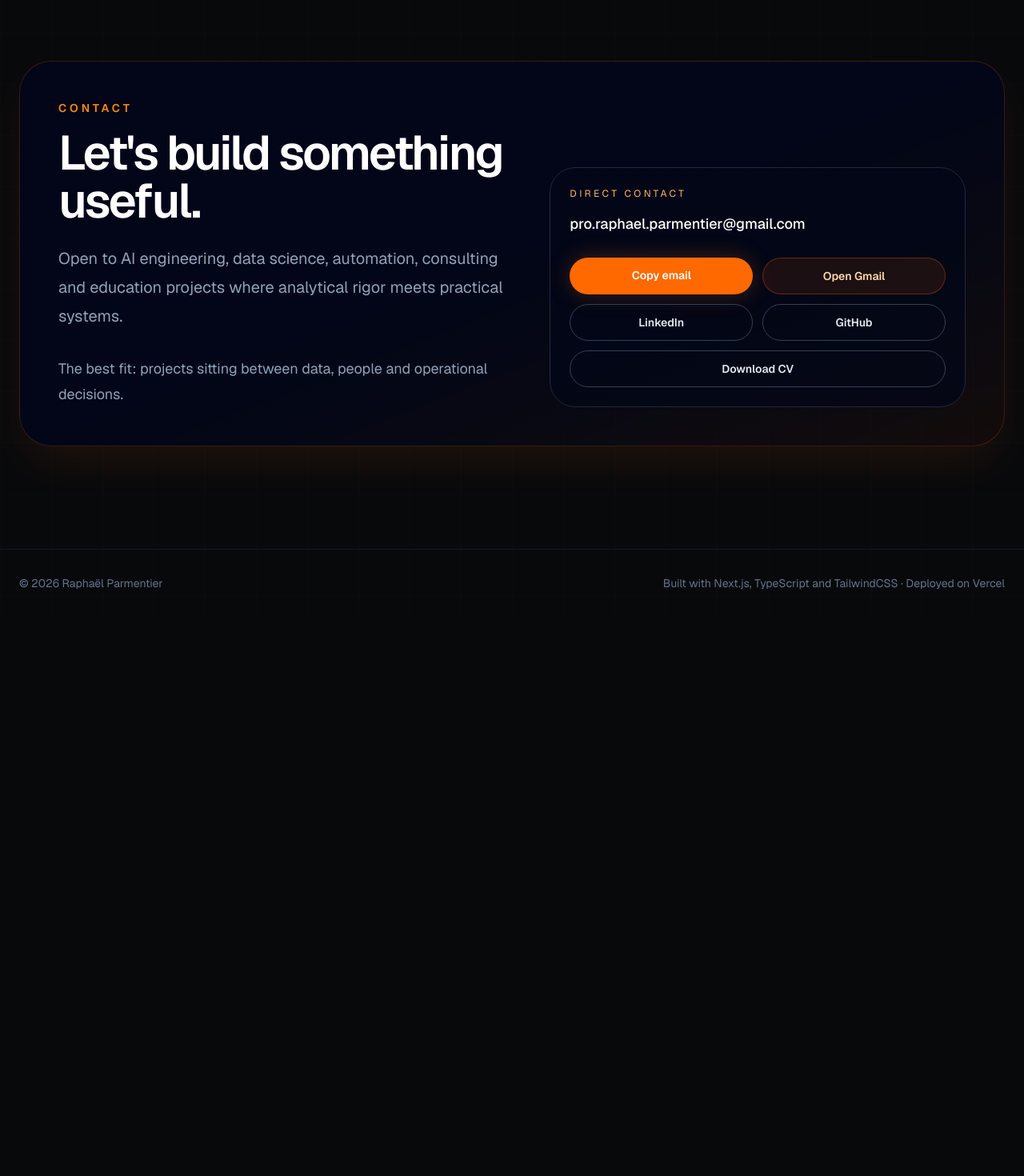
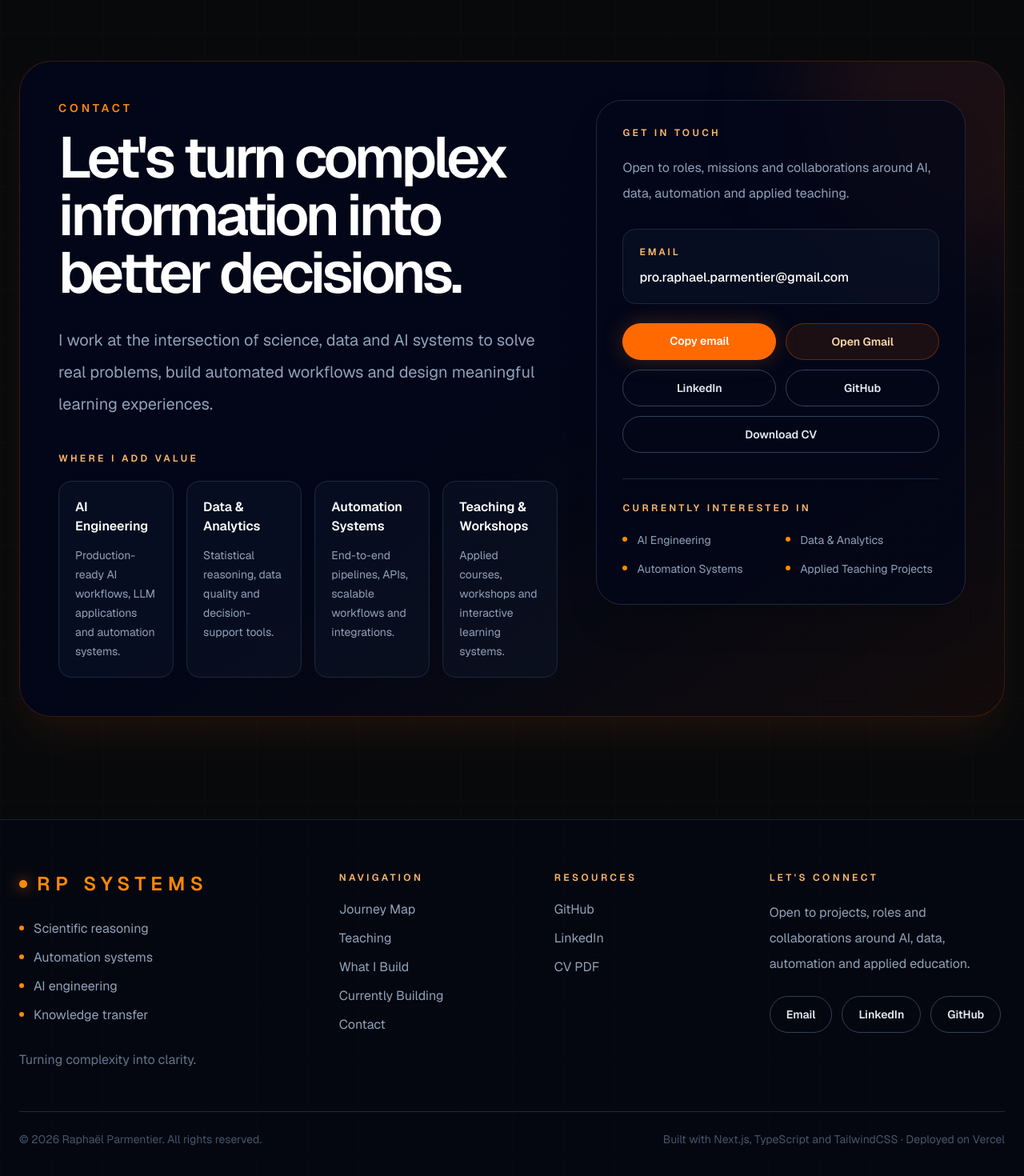
Before and after one commit to RaphaelParmentier/raphael-portfolio, a Next.js app: page / in a window 1280 px wide. Shown: the part 6935-8405 px from the top of the page at 80% size. Before the commit the page ends 7706 px from the top, so only its background shows below. Built offline with nearby package versions, Linux system fonts and the light colour scheme.

Commit message:
foster / contact  fix

```diff
--- a/components/sections/Contact.tsx
+++ b/components/sections/Contact.tsx
@@ -1,10 +1,35 @@
 "use client";
 
 import { useState } from "react";
-import SectionHeader from "@/components/ui/SectionHeader";
 
 const email = "pro.raphael.parmentier@gmail.com";
 const gmailComposeUrl = `https://mail.google.com/mail/?view=cm&fs=1&to=${email}`;
+
+const valueAreas = [
+  {
+    title: "AI Engineering",
+    text: "Production-ready AI workflows, LLM applications and automation systems.",
+  },
+  {
+    title: "Data & Analytics",
+    text: "Statistical reasoning, data quality and decision-support tools.",
+  },
+  {
+    title: "Automation Systems",
+    text: "End-to-end pipelines, APIs, scalable workflows and integrations.",
+  },
+  {
+    title: "Teaching & Workshops",
+    text: "Applied courses, workshops and interactive learning systems.",
+  },
+];
+
+const interests = [
+  "AI Engineering",
+  "Data & Analytics",
+  "Automation Systems",
+  "Applied Teaching Projects",
+];
 
 export default function Contact() {
   const [copied, setCopied] = useState(false);
@@ -16,32 +41,74 @@ export default function Contact() {
   };
 
   return (
-    <section id="contact" className="relative z-10 px-5 py-20 sm:px-6 lg:py-32">
-      <div className="mx-auto max-w-[96rem] overflow-hidden rounded-[2.5rem] border border-orange-500/20 bg-gradient-to-br from-slate-950 via-slate-950 to-orange-950/20 p-6 shadow-2xl shadow-orange-500/10 sm:p-8 lg:p-12 2xl:p-16">
-        <div className="grid gap-10 lg:grid-cols-[1.05fr_0.95fr] lg:items-end">
+    <section
+      id="contact"
+      className="relative z-10 mx-auto max-w-[112rem] px-5 py-24 sm:px-6 lg:py-32 2xl:px-10 2xl:py-40"
+    >
+      <div className="relative overflow-hidden rounded-[2.5rem] border border-orange-500/20 bg-gradient-to-br from-slate-950 via-slate-950 to-orange-950/20 p-6 shadow-2xl shadow-orange-500/10 sm:p-8 lg:p-12 2xl:p-16">
+        <div className="absolute right-0 top-0 h-96 w-96 translate-x-1/3 -translate-y-1/3 rounded-full bg-orange-500/10 blur-3xl" />
+
+        <div className="relative z-10 grid gap-12 xl:grid-cols-[1.15fr_0.85fr] xl:items-start 2xl:gap-16">
           <div>
-            <SectionHeader
-              eyebrow="Contact"
-              title="Let's build something useful."
-              description="Open to AI engineering, data science, automation, consulting and education projects where analytical rigor meets practical systems."
-            />
+            <p className="text-xs font-semibold uppercase tracking-[0.28em] text-orange-400 sm:text-sm 2xl:text-base">
+              Contact
+            </p>
 
-            <p className="mt-8 max-w-3xl text-lg leading-8 text-slate-400 2xl:text-xl 2xl:leading-9">
-              The best fit: projects sitting between data, people and operational
-              decisions.
+            <h2 className="mt-4 max-w-6xl text-5xl font-semibold tracking-[-0.06em] text-white sm:text-6xl lg:text-7xl 2xl:text-[6.4rem] 2xl:leading-[0.9]">
+              Let&apos;s turn complex information into better decisions.
+            </h2>
+
+            <p className="mt-7 max-w-5xl text-lg leading-9 text-slate-400 xl:text-xl xl:leading-10 2xl:text-[1.35rem] 2xl:leading-10">
+              I work at the intersection of science, data and AI systems to
+              solve real problems, build automated workflows and design
+              meaningful learning experiences.
             </p>
+
+            <div className="mt-10">
+              <p className="text-xs font-semibold uppercase tracking-[0.28em] text-orange-300 2xl:text-sm">
+                Where I add value
+              </p>
+
+              <div className="mt-5 grid gap-4 sm:grid-cols-2 xl:grid-cols-4">
+                {valueAreas.map((area) => (
+                  <div
+                    key={area.title}
+                    className="rounded-2xl border border-slate-800 bg-slate-900/45 p-5 2xl:p-6"
+                  >
+                    <h3 className="text-base font-semibold text-white 2xl:text-xl">
+                      {area.title}
+                    </h3>
+
+                    <p className="mt-3 text-sm leading-6 text-slate-400 2xl:text-base 2xl:leading-7">
+                      {area.text}
+                    </p>
+                  </div>
+                ))}
+              </div>
+            </div>
           </div>
 
-          <div className="rounded-[2rem] border border-slate-800 bg-slate-950/70 p-5 sm:p-6 2xl:p-8">
-            <p className="text-xs uppercase tracking-[0.28em] text-orange-300">
-              Direct contact
+          <div className="rounded-[2rem] border border-slate-800 bg-slate-950/75 p-5 shadow-2xl shadow-black/20 sm:p-7 lg:p-8 2xl:p-10">
+            <p className="text-xs font-semibold uppercase tracking-[0.28em] text-orange-300 2xl:text-sm">
+              Get in touch
             </p>
 
-            <p className="mt-4 break-all text-base font-medium text-white sm:text-lg 2xl:text-xl">
-              {email}
+            <p className="mt-5 text-base leading-8 text-slate-400 2xl:text-lg 2xl:leading-9">
+              Open to roles, missions and collaborations around AI, data,
+              automation and applied teaching.
             </p>
 
-            <div className="mt-7 grid gap-3 sm:grid-cols-2">
+            <div className="mt-7 rounded-2xl border border-slate-800 bg-slate-900/45 p-5">
+              <p className="text-xs font-semibold uppercase tracking-[0.24em] text-orange-300">
+                Email
+              </p>
+
+              <p className="mt-3 break-all text-base font-medium text-white 2xl:text-xl">
+                {email}
+              </p>
+            </div>
+
+            <div className="mt-6 grid gap-3 sm:grid-cols-2">
               <button
                 type="button"
                 onClick={copyEmail}
@@ -86,6 +153,24 @@ export default function Contact() {
                 Download CV
               </a>
             </div>
+
+            <div className="mt-8 border-t border-slate-800 pt-7">
+              <p className="text-xs font-semibold uppercase tracking-[0.28em] text-orange-300 2xl:text-sm">
+                Currently interested in
+              </p>
+
+              <div className="mt-5 grid gap-3 sm:grid-cols-2">
+                {interests.map((interest) => (
+                  <div
+                    key={interest}
+                    className="flex gap-3 text-sm leading-6 text-slate-400 2xl:text-base"
+                  >
+                    <span className="mt-2 h-1.5 w-1.5 shrink-0 rounded-full bg-orange-400" />
+                    {interest}
+                  </div>
+                ))}
+              </div>
+            </div>
           </div>
         </div>
       </div>
--- a/components/sections/Footer.tsx
+++ b/components/sections/Footer.tsx
@@ -1,12 +1,145 @@
+const navigationLinks = [
+  { label: "Journey Map", href: "#journey" },
+  { label: "Teaching", href: "#teaching" },
+  { label: "What I Build", href: "#work" },
+  { label: "Currently Building", href: "#building" },
+  { label: "Contact", href: "#contact" },
+];
+
+const resources = [
+  {
+    label: "GitHub",
+    href: "https://github.com/RaphaelParmentier",
+  },
+  {
+    label: "LinkedIn",
+    href: "https://www.linkedin.com/in/raphaelparmentier/",
+  },
+  {
+    label: "CV PDF",
+    href: "/Raphael_Parmentier_CV_EN.pdf",
+  },
+];
+
+const systemPillars = [
+  "Scientific reasoning",
+  "Automation systems",
+  "AI engineering",
+  "Knowledge transfer",
+];
+
 export default function Footer() {
   return (
-    <footer className="relative z-10 border-t border-slate-900 px-6 py-8">
-      <div className="mx-auto flex max-w-[96rem] flex-col gap-3 text-sm text-slate-500 md:flex-row md:items-center md:justify-between">
-        <p>© {new Date().getFullYear()} Raphaël Parmentier</p>
+    <footer className="relative z-10 border-t border-slate-800/80 bg-slate-950/40 px-5 py-12 sm:px-6 lg:py-16 2xl:px-10">
+      <div className="mx-auto max-w-[112rem]">
+        <div className="grid gap-10 lg:grid-cols-[1.1fr_0.7fr_0.7fr_0.9fr] 2xl:gap-16">
+          <div>
+            <a
+              href="#top"
+              className="inline-flex items-center gap-3 text-2xl font-semibold uppercase tracking-[0.28em] text-orange-400 2xl:text-3xl"
+            >
+              <span className="h-2.5 w-2.5 rounded-full bg-orange-400 shadow-[0_0_18px_rgba(249,115,22,0.85)]" />
+              RP Systems
+            </a>
 
-        <p>
-          Built with Next.js, TypeScript and TailwindCSS · Deployed on Vercel
-        </p>
+            <div className="mt-7 grid gap-3">
+              {systemPillars.map((pillar) => (
+                <div
+                  key={pillar}
+                  className="flex gap-3 text-base text-slate-400 2xl:text-lg"
+                >
+                  <span className="mt-2 h-1.5 w-1.5 shrink-0 rounded-full bg-orange-400" />
+                  {pillar}
+                </div>
+              ))}
+            </div>
+
+            <p className="mt-7 max-w-md text-base leading-8 text-slate-500 2xl:text-lg">
+              Turning complexity into clarity.
+            </p>
+          </div>
+
+          <div>
+            <p className="text-xs font-semibold uppercase tracking-[0.28em] text-orange-300 2xl:text-sm">
+              Navigation
+            </p>
+
+            <div className="mt-5 grid gap-3">
+              {navigationLinks.map((link) => (
+                <a
+                  key={link.href}
+                  href={link.href}
+                  className="text-base text-slate-400 transition hover:text-orange-300 2xl:text-lg"
+                >
+                  {link.label}
+                </a>
+              ))}
+            </div>
+          </div>
+
+          <div>
+            <p className="text-xs font-semibold uppercase tracking-[0.28em] text-orange-300 2xl:text-sm">
+              Resources
+            </p>
+
+            <div className="mt-5 grid gap-3">
+              {resources.map((resource) => (
+                <a
+                  key={resource.href}
+                  href={resource.href}
+                  target={resource.href.startsWith("http") ? "_blank" : undefined}
+                  rel={resource.href.startsWith("http") ? "noreferrer" : undefined}
+                  className="text-base text-slate-400 transition hover:text-orange-300 2xl:text-lg"
+                >
+                  {resource.label}
+                </a>
+              ))}
+            </div>
+          </div>
+
+          <div>
+            <p className="text-xs font-semibold uppercase tracking-[0.28em] text-orange-300 2xl:text-sm">
+              Let&apos;s connect
+            </p>
+
+            <p className="mt-5 max-w-sm text-base leading-8 text-slate-400 2xl:text-lg">
+              Open to projects, roles and collaborations around AI, data,
+              automation and applied education.
+            </p>
+
+            <div className="mt-6 flex flex-wrap gap-3">
+              <a
+                href="mailto:pro.raphael.parmentier@gmail.com"
+                className="rounded-full border border-slate-700 px-5 py-3 text-sm font-semibold text-slate-200 transition hover:border-orange-400 hover:text-orange-300"
+              >
+                Email
+              </a>
+
+              <a
+                href="https://www.linkedin.com/in/raphaelparmentier/"
+                target="_blank"
+                rel="noreferrer"
+                className="rounded-full border border-slate-700 px-5 py-3 text-sm font-semibold text-slate-200 transition hover:border-orange-400 hover:text-orange-300"
+              >
+                LinkedIn
+              </a>
+
+              <a
+                href="https://github.com/RaphaelParmentier"
+                target="_blank"
+                rel="noreferrer"
+                className="rounded-full border border-slate-700 px-5 py-3 text-sm font-semibold text-slate-200 transition hover:border-orange-400 hover:text-orange-300"
+              >
+                GitHub
+              </a>
+            </div>
+          </div>
+        </div>
+
+        <div className="mt-12 flex flex-col gap-4 border-t border-slate-800 pt-6 text-sm text-slate-600 sm:flex-row sm:items-center sm:justify-between 2xl:text-base">
+          <p>© 2026 Raphaël Parmentier. All rights reserved.</p>
+          <p>Built with Next.js, TypeScript and TailwindCSS · Deployed on Vercel</p>
+        </div>
       </div>
     </footer>
   );
```
